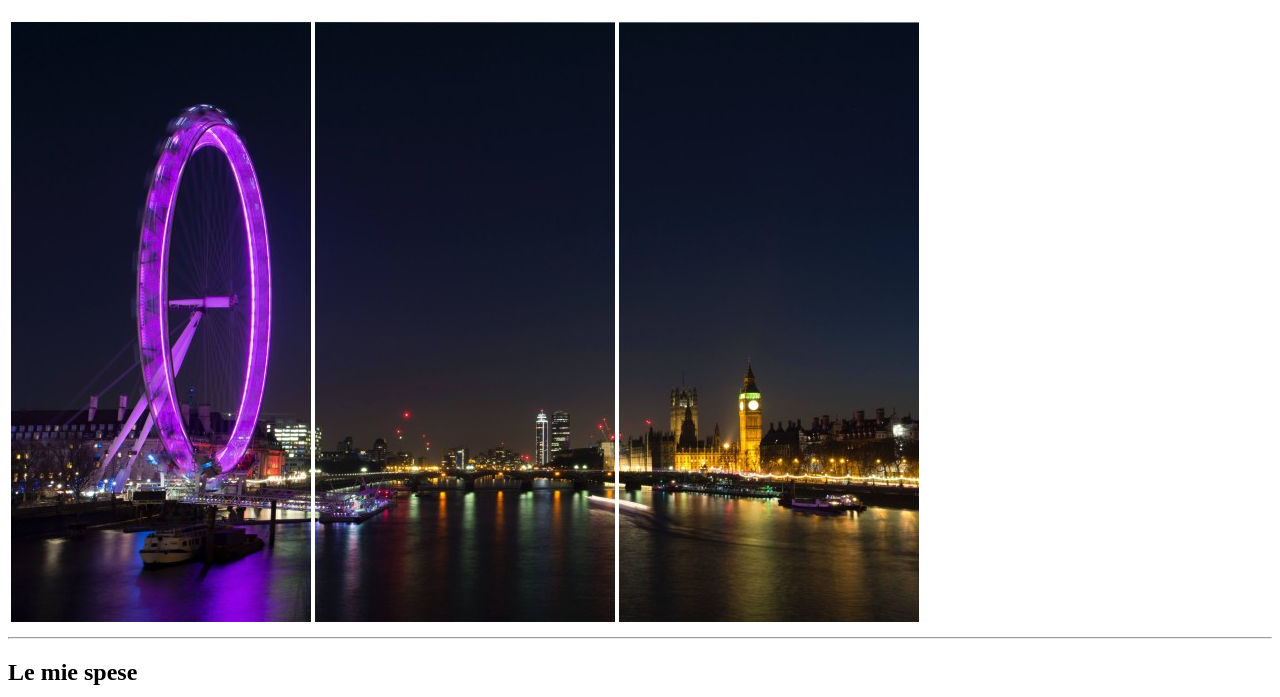
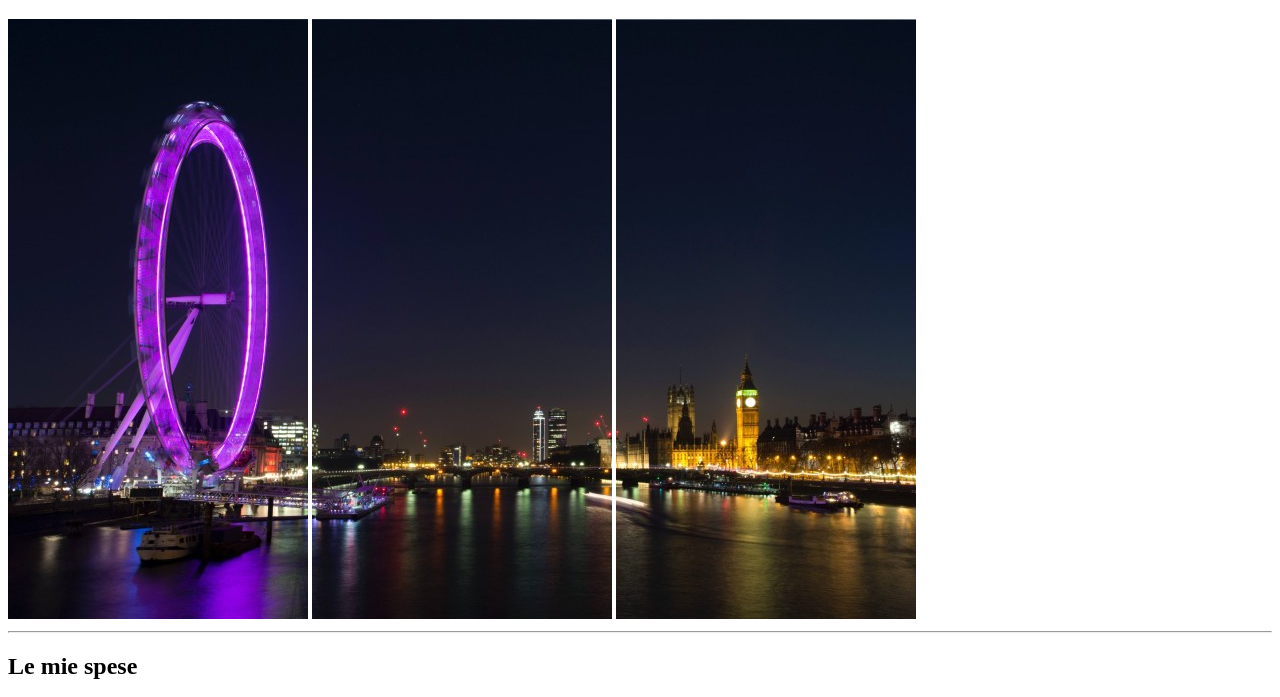
Before and after one commit to DaniloGemma/html-london-trip, a plain HTML site: page index.html in a window 1280 px wide. Shown: the part 61-758 px from the top of the page. Drawn offline with Linux system fonts and the light colour scheme.

Commit message:
commit correzione

```diff
--- a/index.html
+++ b/index.html
@@ -11,17 +11,11 @@
     <!--Here my header starts-->
     <header>
         <h1>Il mio Viaggio a Londra</h1>
-        <table>
-            <th>
-                <img src="img/img/img/pexels-bill-emrich-230794-0.jpg" alt="pic1">
-            </th>
-            <th>
-                <img src="img/img/img/pexels-bill-emrich-230794-1.jpg" alt="pic2">
-            </th>
-            <th>
-                <img src="img/img/img/pexels-bill-emrich-230794-2.jpg" alt="pic3">
-            </th>
-        </table>
+        <div>
+            <img src="img/img/img/pexels-bill-emrich-230794-0.jpg" alt="pic1">
+            <img src="img/img/img/pexels-bill-emrich-230794-1.jpg" alt="pic2">
+            <img src="img/img/img/pexels-bill-emrich-230794-2.jpg" alt="pic3">
+        </div>
         <hr>
     </header>
     <!--Here my first section starts-->
```
